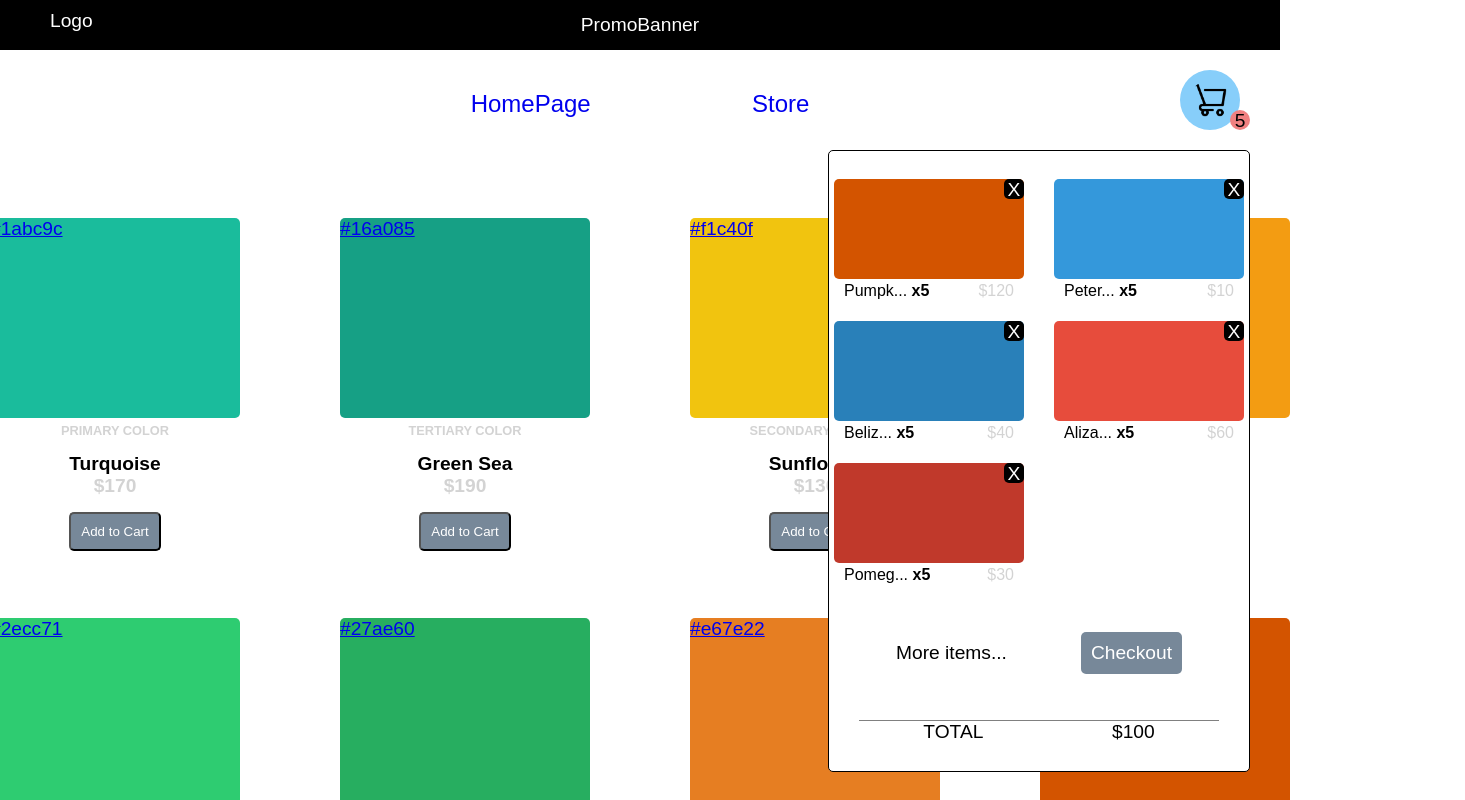
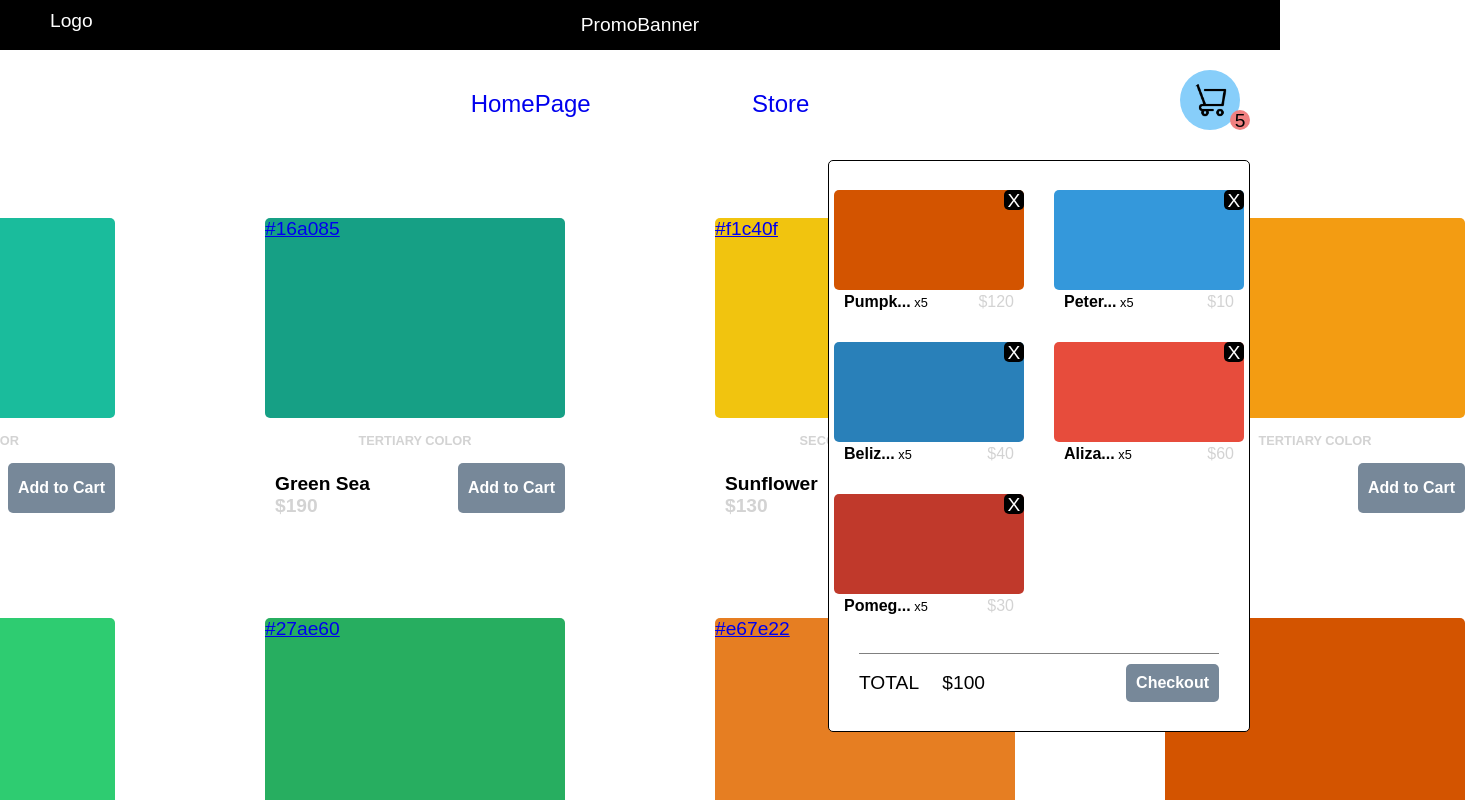
Before and after one commit to bmuday/stripe-client, a React (Create React App) app: page /store in a window 1280 px wide. Shown: the top 800 px of the page, 1465 px wide, since content can reach past the window. Built offline with nearby package versions, Linux system fonts and the light colour scheme.

Commit message:
redesign cardslist

```diff
--- a/src/components/Card.jsx
+++ b/src/components/Card.jsx
@@ -22,14 +22,18 @@ const Card = ({ product, mini }) => {
   ) : (
     <div className="card__container">
       <Preview product={product} />
-      <span className="card__category">{category}</span>
+      <div className="card__category">{category}</div>
+      <div className="card__footer">
+        <div className="card__infos">
           <span className="card__name">
             {name.length > 12 ? `${name.substring(0, 12)}...` : name}
           </span>
           <span className="card__price">${price}</span>
+        </div>
         <button className="card__button" onClick={addToCart}>
           Add to Cart
         </button>
+      </div>
     </div>
   );
 };
--- /dev/null
+++ b/src/components/Cart.jsx
@@ -0,0 +1,23 @@
+import { Link } from "react-router-dom";
+import MiniCardsList from "./MiniCardsList";
+
+const Cart = ({ total, selectedProducts }) => {
+  return (
+    <div className="cart__container">
+      <MiniCardsList selectedProducts={selectedProducts} />
+      <div className="cart__footer">
+        <div className="cart__total">
+          <span>TOTAL</span>
+          <span>${total}</span>
+        </div>
+        <div className="cart__link__container">
+          <Link className="cart__link" to="/checkout">
+            Checkout
+          </Link>
+        </div>
+      </div>
+    </div>
+  );
+};
+
+export default Cart;
--- /dev/null
+++ b/src/components/CartIcon.jsx
@@ -0,0 +1,10 @@
+const CartIcon = ({ quantity }) => {
+  return (
+    <div>
+      <img className="cart__icon" src="./media/cart.png" alt="Cart Icon"></img>
+      <span className="cart__icon__quantity">{quantity}</span>
+    </div>
+  );
+};
+
+export default CartIcon;
--- a/src/components/CheckoutCart.jsx
+++ /dev/null
@@ -1,26 +0,0 @@
-import { Link } from "react-router-dom";
-import MiniCardsList from "./MiniCardsList";
-
-const CheckoutCart = ({ total, selectedProducts }) => {
-  return (
-    <div className="checkout__cart__container">
-      <div className="checkout__cart__list">
-        <MiniCardsList selectedProducts={selectedProducts} />
-      </div>
-      <div className="checkout__cart__link__container">
-        {selectedProducts.length > 4 && <p>More items...</p>}
-        <Link className="checkout__cart__link" to="/checkout">
-          Checkout
-        </Link>
-      </div>
-      <div className="checkout__cart__footer">
-        <div className="checkout__cart__total">
-          <div>TOTAL</div>
-          <div>${total}</div>
-        </div>
-      </div>
-    </div>
-  );
-};
-
-export default CheckoutCart;
--- a/src/components/CheckoutIcon.jsx
+++ /dev/null
@@ -1,16 +0,0 @@
-import React from "react";
-
-const CheckoutIcon = ({ quantity }) => {
-  return (
-    <div>
-      <img
-        className="checkout__icon"
-        src="./media/cart.png"
-        alt="Checkout Icon"
-      ></img>
-      <span className="checkout__icon__quantity">{quantity}</span>
-    </div>
-  );
-};
-
-export default CheckoutIcon;
--- a/src/index.css
+++ b/src/index.css
@@ -49,9 +49,83 @@ body {
   justify-content: center;
 }
 
-/* Checkout */
+/* Cards */
 
-.checkout__icon {
+.cardslist__container {
+  display: grid;
+  grid-template-columns: auto auto auto auto;
+  column-gap: 150px;
+}
+
+.card__container {
+  height: 400px;
+  display: flex;
+  flex-direction: column;
+  justify-content: flex-start;
+  align-items: center;
+}
+
+.preview {
+  width: 300px;
+  height: 200px;
+  border-radius: 5px;
+  margin-bottom: 15px;
+  cursor: pointer;
+}
+
+.preview:hover {
+  transform: scale(1.05);
+}
+
+.card__category {
+  font-size: 0.8rem;
+  font-weight: bold;
+  color: lightgray;
+  text-transform: uppercase;
+  margin-bottom: 15px;
+}
+
+.card__footer {
+  width: 100%;
+  height: 50px;
+  display: flex;
+  justify-content: space-between;
+}
+
+.card__infos {
+  padding: 10px;
+  display: flex;
+  flex-direction: column;
+}
+
+.card__name {
+  font-weight: bold;
+}
+
+.card__price {
+  margin-bottom: 15px;
+  font-weight: bold;
+  color: lightgray;
+}
+
+.card__button {
+  font-size: 1rem;
+  font-weight: bold;
+  padding: 10px;
+  border: none;
+  border-radius: 5px;
+  background-color: lightslategrey;
+  color: #fff;
+  cursor: pointer;
+}
+
+.card__button:hover {
+  transform: scale(1.05);
+}
+
+/* Cart */
+
+.cart__icon {
   width: 40px;
   height: 40px;
   position: fixed;
@@ -62,7 +136,7 @@ body {
   background-color: lightskyblue;
 }
 
-.checkout__icon__quantity {
+.cart__icon__quantity {
   width: 20px;
   height: 20px;
   position: fixed;
@@ -76,11 +150,11 @@ body {
   opacity: 1;
 }
 
-.checkout__cart__container {
+.cart__container {
   width: 400px;
-  height: 600px;
+  height: 550px;
   position: fixed;
-  top: 150px;
+  top: 160px;
   right: 30px;
   display: flex;
   flex-direction: column;
@@ -94,16 +168,11 @@ body {
   opacity: 1;
 }
 
-.checkout__cart__list {
-  display: flex;
-  justify-content: center;
-}
-
 .mini__cardslist__container {
   display: grid;
   grid-template-columns: auto auto;
   column-gap: 30px;
-  row-gap: 20px;
+  row-gap: 30px;
 }
 
 .mini__preview {
@@ -137,11 +206,11 @@ body {
 
 .mini__card__name {
   font-size: 1rem;
+  font-weight: bold;
 }
 
 .mini__card__count {
-  font-size: 1rem;
-  font-weight: bold;
+  font-size: 0.8rem;
 }
 
 .mini__card__price {
@@ -149,88 +218,31 @@ body {
   color: lightgray;
 }
 
-.checkout__cart__link__container {
+.cart__footer {
+  border-top: 1px solid grey;
   width: 90%;
+  padding-top: 10px;
+  display: flex;
+  justify-content: space-between;
+  align-items: center;
+}
+
+.cart__total {
+  width: 35%;
+  display: flex;
+  justify-content: space-between;
+}
+
+.cart__link__container {
   display: flex;
   justify-content: space-around;
   align-items: center;
 }
 
-.checkout__cart__link {
-  padding: 10px;
-  border-radius: 5px;
-  background-color: lightslategrey;
-  color: #fff;
-  cursor: pointer;
+.cart__link {
+  font-size: 1rem;
+  font-weight: bold;
   text-decoration: none;
-}
-
-.checkout__cart__link:hover {
-  transform: scale(1.05);
-}
-
-.checkout__cart__footer {
-  border-top: 1px solid grey;
-  width: 90%;
-  display: flex;
-  justify-content: space-around;
-  align-items: center;
-}
-
-.checkout__cart__total {
-  width: 100%;
-  display: flex;
-  justify-content: space-around;
-}
-
-/* Cards */
-
-.cardslist__container {
-  display: grid;
-  grid-template-columns: auto auto auto auto;
-  column-gap: 100px;
-}
-
-.card__container {
-  padding: 0;
-  height: 400px;
-  display: flex;
-  flex-direction: column;
-  justify-content: flex-start;
-  align-items: center;
-}
-
-.preview {
-  width: 250px;
-  height: 200px;
-  border-radius: 5px;
-  margin-bottom: 5px;
-  cursor: pointer;
-}
-
-.preview:hover {
-  transform: scale(1.05);
-}
-
-.card__category {
-  font-size: 0.8rem;
-  font-weight: bold;
-  color: lightgray;
-  text-transform: uppercase;
-  margin-bottom: 15px;
-}
-
-.card__name {
-  font-weight: bold;
-}
-
-.card__price {
-  margin-bottom: 15px;
-  font-weight: bold;
-  color: lightgray;
-}
-
-.card__button {
   padding: 10px;
   border-radius: 5px;
   background-color: lightslategrey;
@@ -238,7 +250,7 @@ body {
   cursor: pointer;
 }
 
-.card__button:hover {
+.cart__link:hover {
   transform: scale(1.05);
 }
 
--- a/src/pages/Store.jsx
+++ b/src/pages/Store.jsx
@@ -1,6 +1,6 @@
 import CardsList from "../components/CardsList";
-import CheckoutCart from "../components/CheckoutCart";
-import CheckoutIcon from "../components/CheckoutIcon";
+import Cart from "../components/Cart";
+import CartIcon from "../components/CartIcon";
 
 const Store = () => {
   // const selectedProducts = () => {};
@@ -44,9 +44,9 @@ const Store = () => {
 
   return (
     <div className="store__container">
-      <CheckoutIcon quantity={5} />
+      <CartIcon quantity={5} />
       <CardsList />
-      <CheckoutCart total={100} selectedProducts={selectedProducts} />
+      <Cart total={100} selectedProducts={selectedProducts} />
     </div>
   );
 };
```
Lines whose indentation alone changed are shown as unchanged.
